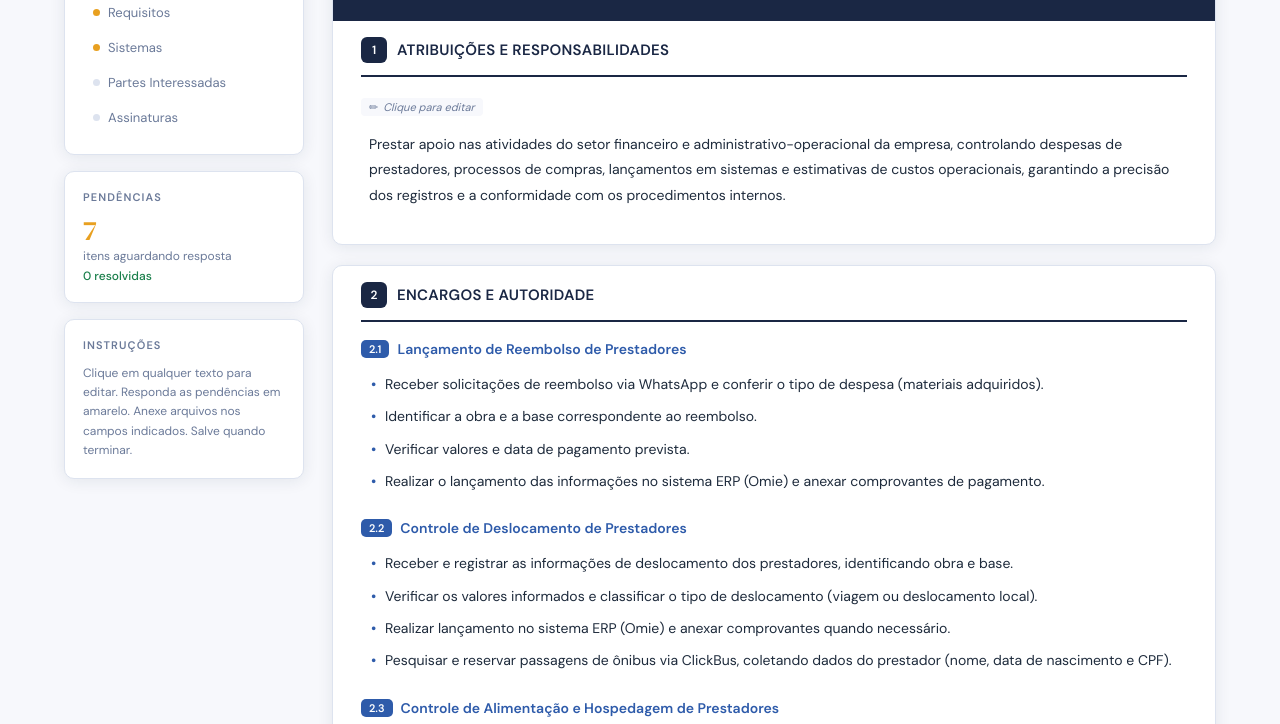
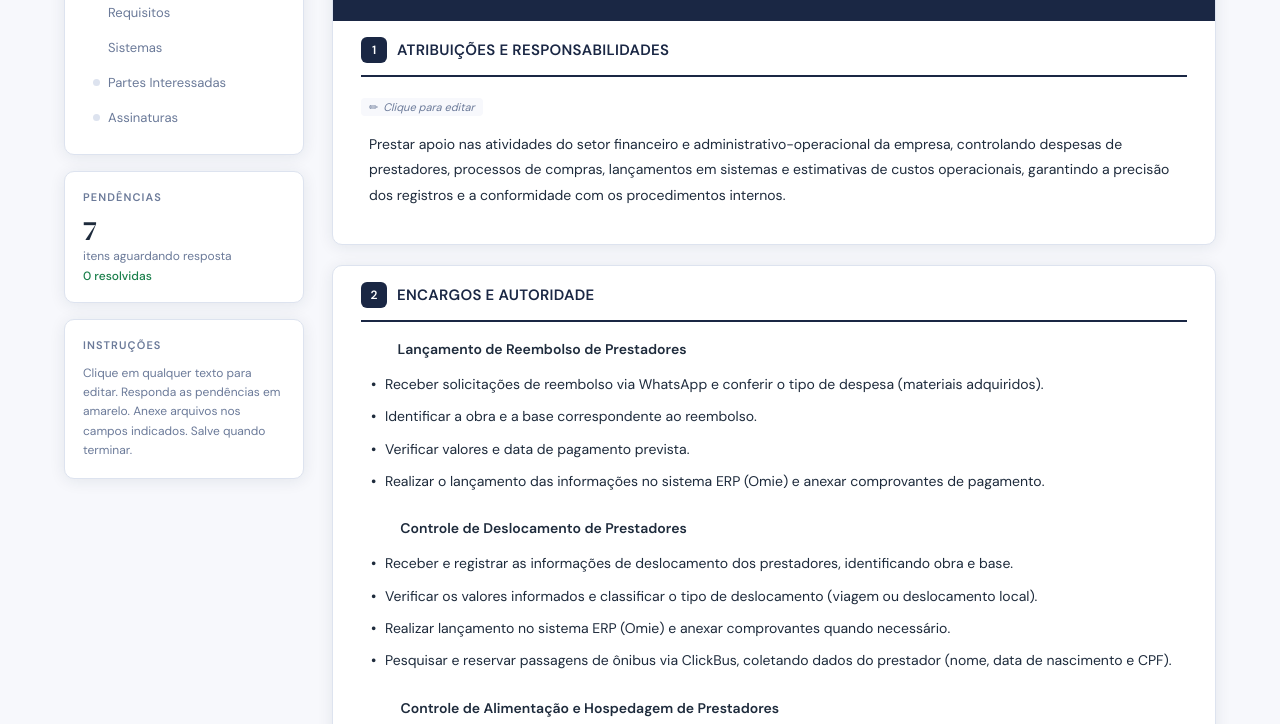
Before and after one commit to vitormonofloor/cargo-assistente, a plain HTML site: page index.html in a window 1280 px wide. Shown: the part 219-943 px from the top of the page. Drawn offline with Linux system fonts and the light colour scheme.

Commit message:
Update index.html

```diff
--- a/index.html
+++ b/index.html
@@ -8,9 +8,9 @@
 <style>
   :root {
     --navy: #1a2744;
-    --navy-mid: #243360;
+    --navy-mid: #243360;h
     --blue: #2e5baa;
-    --blue-light: #4a7fd4;
+    --blue-light: #4a7fd4;h
     --accent: #e8a020;
     --accent-light: #fef3dc;
     --warn: #c0392b;
```
